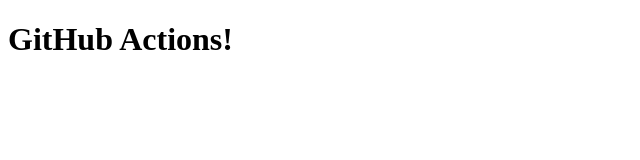
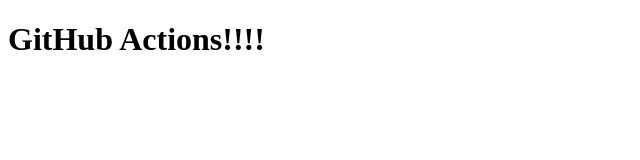
Before and after one commit to snjk333/studyGitHub_Actions, a plain HTML site: page index.html in a window 1280 px wide. Shown: the full height of the page, 0-640 px from the left. Drawn offline with Linux system fonts and the light colour scheme.

```diff
--- a/index.html
+++ b/index.html
@@ -6,6 +6,6 @@
     <title>GitHub Actions</title>
 </head>
 <body>
-    <h1>GitHub Actions!</h1>
+    <h1>GitHub Actions!!!!</h1>
 </body>
 </html>
```
